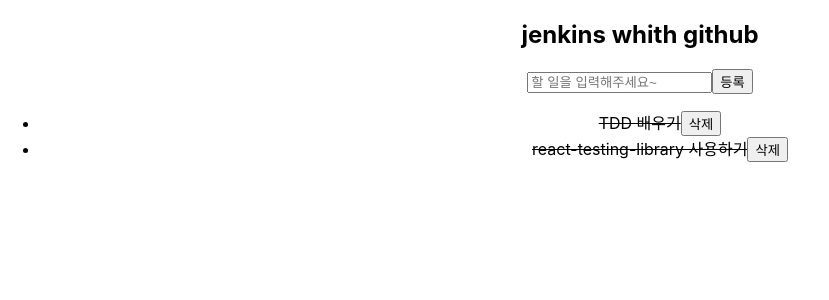
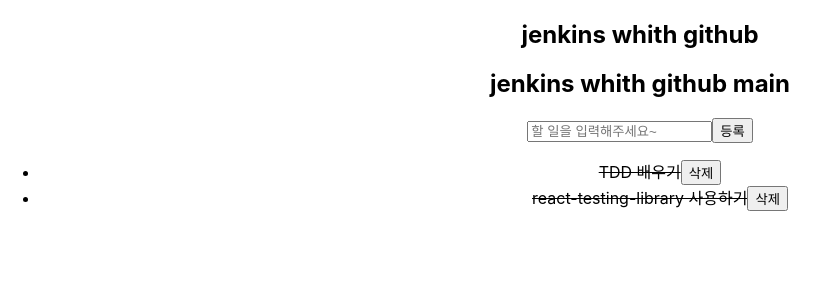
Before and after one commit to NL-ysy/rtl-tdd-todos--re, a React (Create React App) app: page / in a window 1280 px wide. Shown: the top 300 px of the page, without its empty margins (0-829 px from the left). Built offline with nearby package versions, Linux system fonts and the light colour scheme.

Commit message:
jenkins check main

```diff
--- a/src/App.js
+++ b/src/App.js
@@ -6,6 +6,7 @@
   return (
     <div className="App">
       <h2>jenkins whith github</h2>
+      <h2>jenkins whith github main</h2>
       <TodoApp />
     </div>
   );
```
